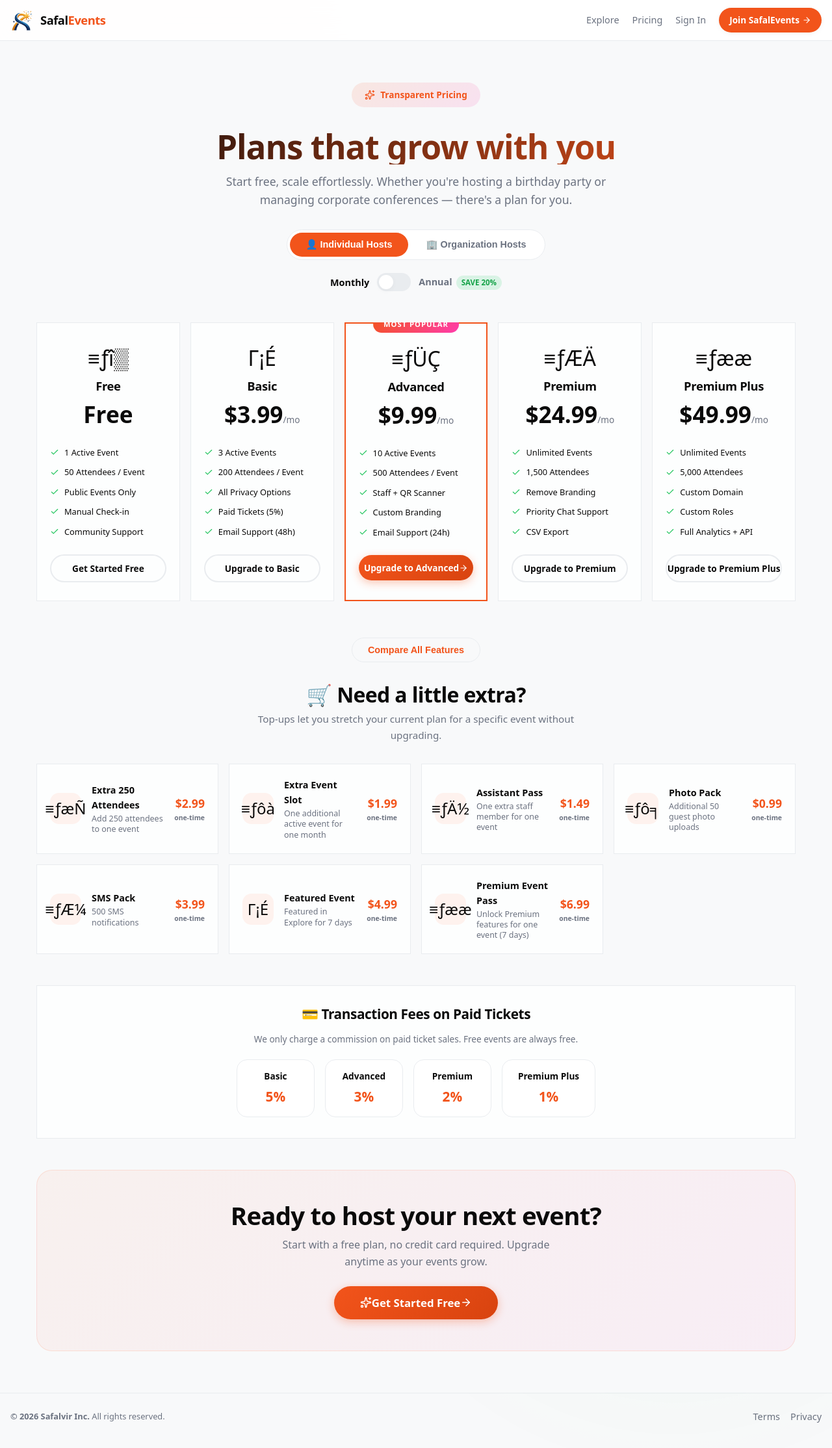
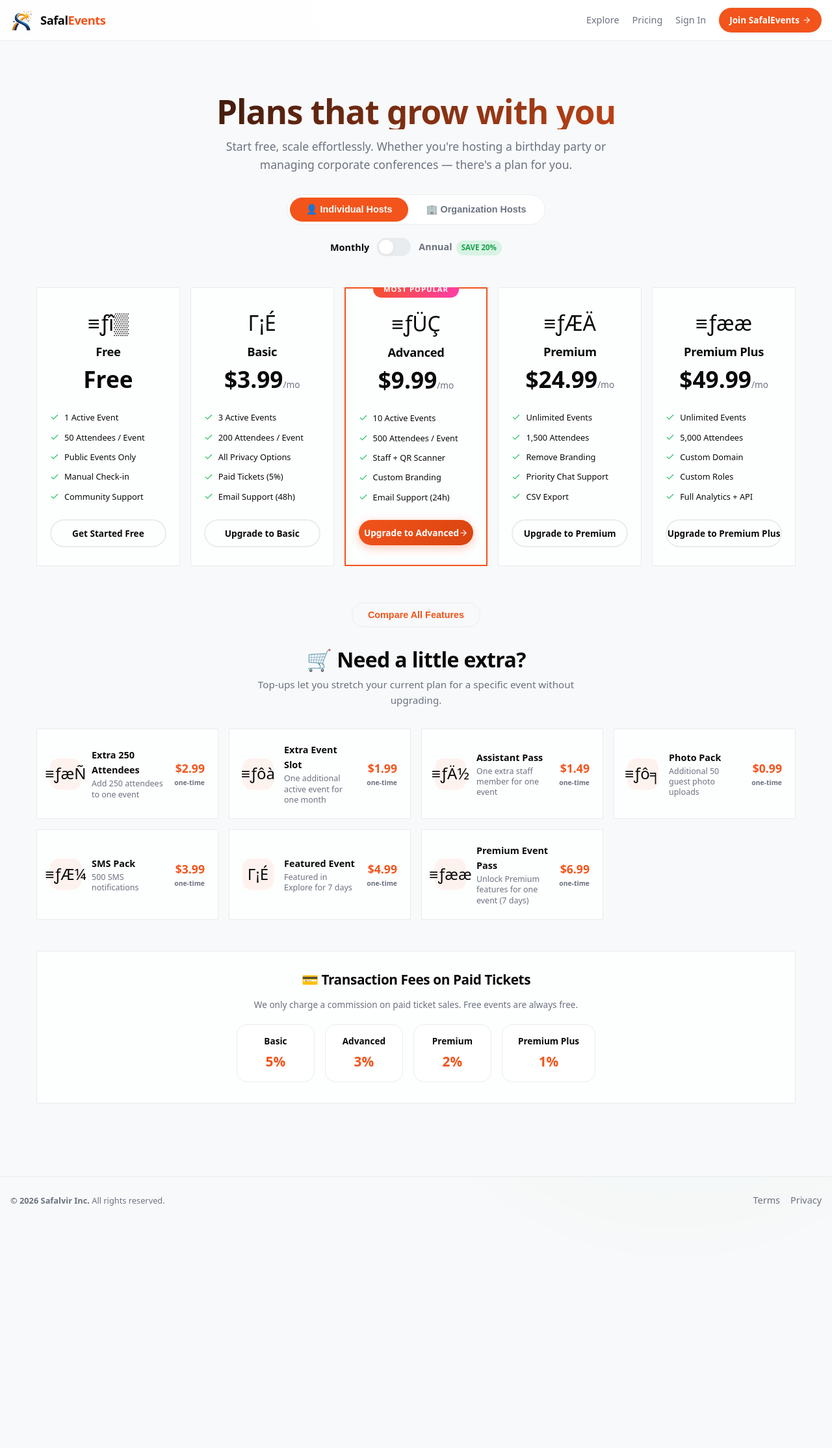
Before and after one commit to Tirth11/SafalEvents, a React (Vite) app: page /pricing in a window 1280 px wide. Shown: the top 2228 px of the page at 65% size. After the commit the page ends 2028 px from the top, so only its background shows below. Built offline with nearby package versions, Linux system fonts and the light colour scheme.

Commit message:
remove top badge and cta from pricing page

```diff
--- a/src/pages/PricingPage.jsx
+++ b/src/pages/PricingPage.jsx
@@ -704,14 +704,6 @@
 
           {/* Hero Section */}
           <div style={{ textAlign: 'center', marginBottom: '48px' }}>
-            <span style={{
-              display: 'inline-flex', alignItems: 'center', gap: '8px',
-              background: 'linear-gradient(135deg, rgba(255,107,53,0.12), rgba(255,60,172,0.12))',
-              color: 'var(--color-primary)', padding: '8px 20px', borderRadius: 'var(--radius-full)',
-              fontSize: '0.85rem', fontWeight: 700, marginBottom: '16px'
-            }}>
-              <Sparkles size={16} /> Transparent Pricing
-            </span>
             <h1 style={{
               fontSize: 'clamp(2rem, 5vw, 3.2rem)', fontWeight: 900, fontFamily: 'var(--font-heading)',
               lineHeight: 1.1, margin: '16px 0 12px',
@@ -965,24 +957,6 @@
             </div>
           </Card>
 
-          {/* CTA */}
-          <div style={{
-            textAlign: 'center', padding: '48px 24px', borderRadius: '24px',
-            background: 'linear-gradient(135deg, rgba(255,107,53,0.06), rgba(255,60,172,0.06))',
-            border: '1px solid rgba(255,107,53,0.15)'
-          }}>
-            <h2 style={{ fontSize: 'clamp(1.6rem, 4vw, 2.4rem)', fontWeight: 900, fontFamily: 'var(--font-heading)', marginBottom: '12px' }}>
-              Ready to host your next event?
-            </h2>
-            <p className="text-muted" style={{ fontSize: '1rem', marginBottom: '24px', maxWidth: '450px', margin: '0 auto 24px' }}>
-              Start with a free plan, no credit card required. Upgrade anytime as your events grow.
-            </p>
-            <Link to="/login?signup=true" style={{ textDecoration: 'none' }}>
-              <Button variant="primary" style={{ padding: '14px 40px', fontSize: '1.05rem', fontWeight: 700 }}>
-                <Sparkles size={18} /> Get Started Free <ArrowRight size={18} />
-              </Button>
-            </Link>
-          </div>
 
         </div>
       </div>
```
